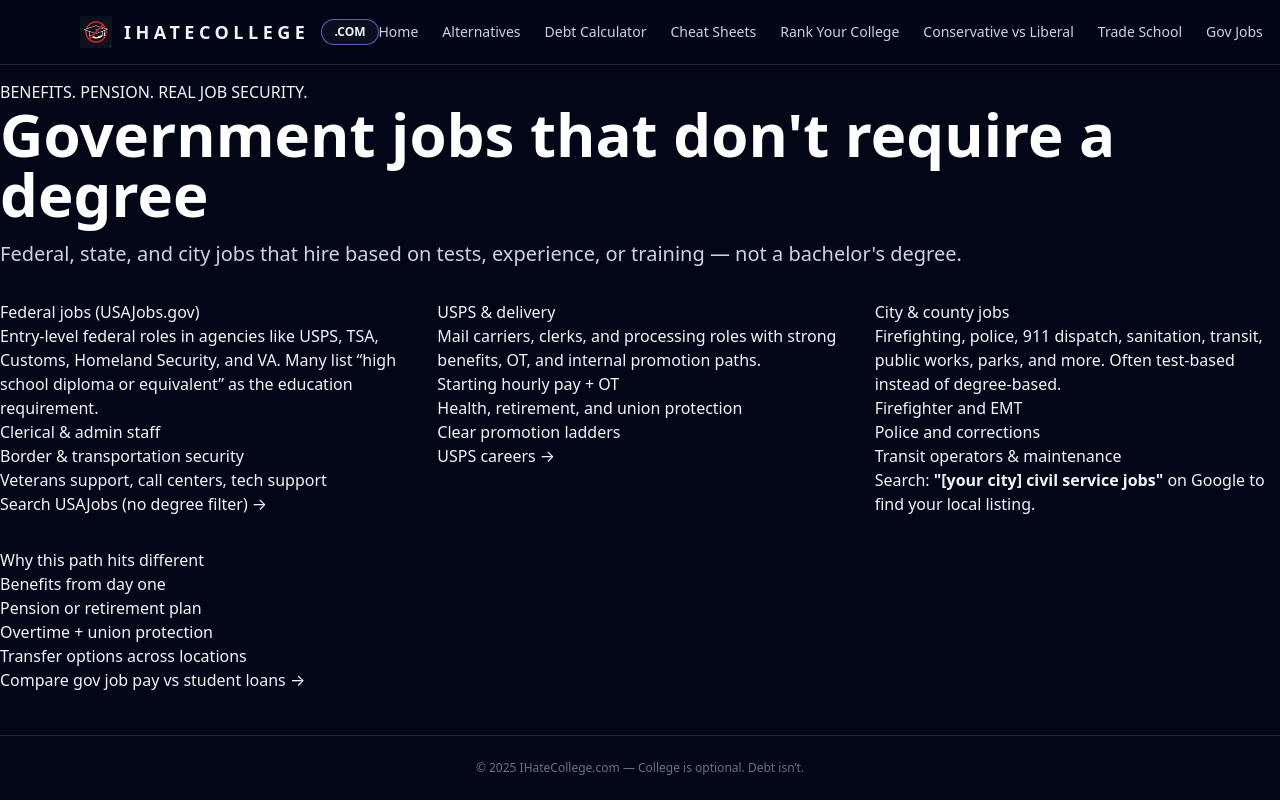
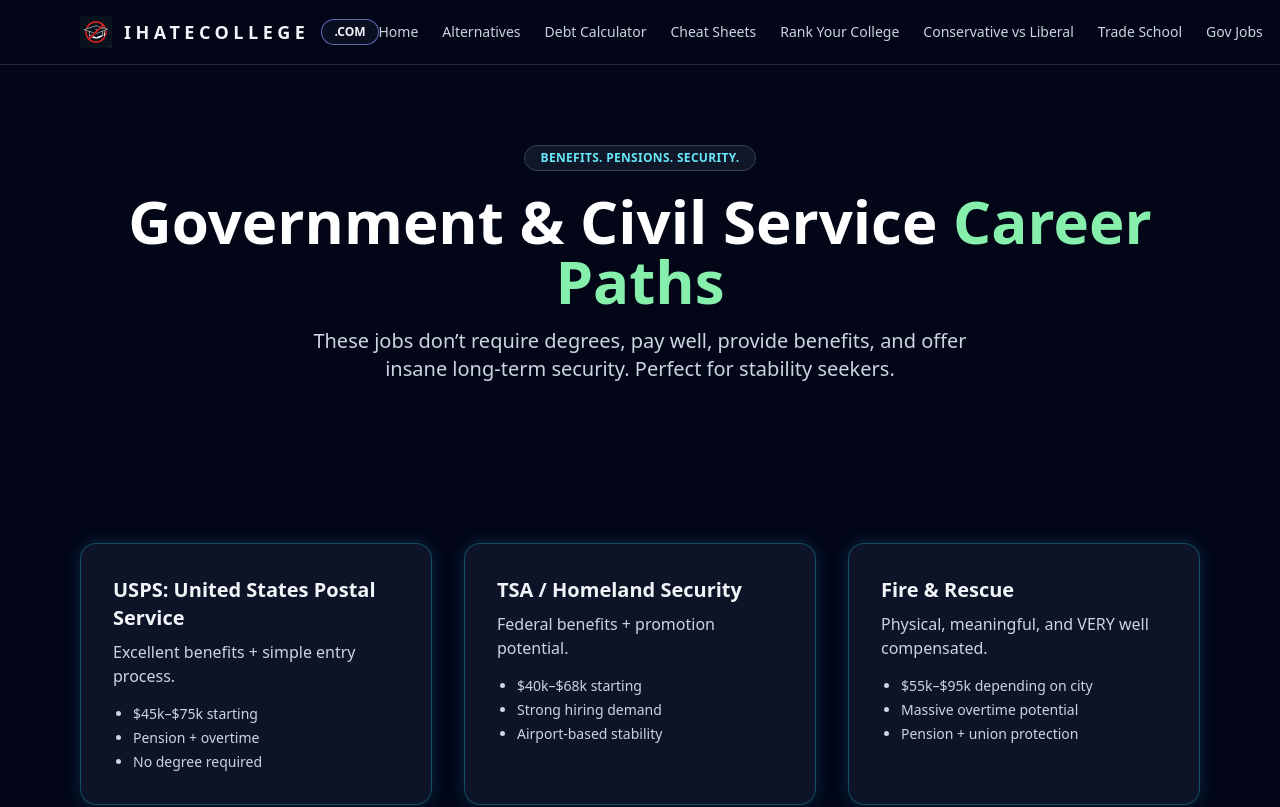
Before and after one commit to placebetsai/Ihatecollege, a Next.js app: page /civil-service in a window 1280 px wide. Shown: the top 807 px of the page. Built offline with nearby package versions, Linux system fonts and the light colour scheme.

Commit message:
Update civil-service.js

```diff
--- a/pages/civil-service.js
+++ b/pages/civil-service.js
@@ -1,99 +1,100 @@
 // pages/civil-service.js
 import Layout from "../components/Layout";
+import SEO from "../components/SEO";
 
 export default function CivilService() {
   return (
-    <Layout title="Civil Service & Government Jobs – No Degree Paths">
-      <section className="hero">
-        <p className="eyebrow">BENEFITS. PENSION. REAL JOB SECURITY.</p>
-        <h1 className="hero-title">Government jobs that don&apos;t require a degree</h1>
-        <p className="hero-subtitle">
-          Federal, state, and city jobs that hire based on tests, experience, or
-          training — not a bachelor&apos;s degree.
+    <Layout>
+      <SEO
+        title="Gov Jobs & Civil Service Careers | IHateCollege.com"
+        description="Federal, state, and city jobs that don't require college degrees. USPS, TSA, Fire, Police, Border Patrol, and more."
+      />
+
+      {/* HERO */}
+      <section className="page-section text-center">
+        <p className="hero-eyebrow">BENEFITS. PENSIONS. SECURITY.</p>
+
+        <h1 className="hero-title">
+          Government & Civil Service <span className="text-green-300">Career Paths</span>
+        </h1>
+
+        <p className="hero-subtitle max-w-2xl mx-auto">
+          These jobs don’t require degrees, pay well, provide benefits, and offer
+          insane long-term security. Perfect for stability seekers.
         </p>
       </section>
 
-      <section className="section">
+      {/* GRID */}
+      <section className="page-section">
         <div className="path-grid">
-          {/* Federal jobs */}
-          <div className="path-card">
-            <h3>Federal jobs (USAJobs.gov)</h3>
-            <p className="path-body">
-              Entry-level federal roles in agencies like USPS, TSA, Customs,
-              Homeland Security, and VA. Many list “high school diploma or
-              equivalent” as the education requirement.
+          {/* USPS */}
+          <div className="glow-card p-6">
+            <h3 className="text-xl font-bold mb-2">USPS: United States Postal Service</h3>
+            <p className="text-slate-300 mb-4">
+              Excellent benefits + simple entry process.
             </p>
-            <ul className="path-list">
-              <li>Clerical &amp; admin staff</li>
-              <li>Border &amp; transportation security</li>
-              <li>Veterans support, call centers, tech support</li>
+            <ul className="list-disc ml-5 text-slate-300 text-sm space-y-1">
+              <li>$45k–$75k starting</li>
+              <li>Pension + overtime</li>
+              <li>No degree required</li>
             </ul>
-            <p className="path-link">
-              <a
-                href="https://www.usajobs.gov"
-                target="_blank"
-                rel="noreferrer"
-              >
-                Search USAJobs (no degree filter) →
-              </a>
-            </p>
           </div>
 
-          {/* Postal worker */}
-          <div className="path-card">
-            <h3>USPS &amp; delivery</h3>
-            <p className="path-body">
-              Mail carriers, clerks, and processing roles with strong benefits,
-              OT, and internal promotion paths.
+          {/* TSA */}
+          <div className="glow-card p-6">
+            <h3 className="text-xl font-bold mb-2">TSA / Homeland Security</h3>
+            <p className="text-slate-300 mb-4">
+              Federal benefits + promotion potential.
             </p>
-            <ul className="path-list">
-              <li>Starting hourly pay + OT</li>
-              <li>Health, retirement, and union protection</li>
-              <li>Clear promotion ladders</li>
+            <ul className="list-disc ml-5 text-slate-300 text-sm space-y-1">
+              <li>$40k–$68k starting</li>
+              <li>Strong hiring demand</li>
+              <li>Airport-based stability</li>
             </ul>
-            <p className="path-link">
-              <a
-                href="https://about.usps.com/careers/"
-                target="_blank"
-                rel="noreferrer"
-              >
-                USPS careers →
-              </a>
-            </p>
           </div>
 
-          {/* City & state */}
-          <div className="path-card">
-            <h3>City &amp; county jobs</h3>
-            <p className="path-body">
-              Firefighting, police, 911 dispatch, sanitation, transit, public
-              works, parks, and more. Often test-based instead of degree-based.
+          {/* FIRE */}
+          <div className="glow-card p-6">
+            <h3 className="text-xl font-bold mb-2">Fire & Rescue</h3>
+            <p className="text-slate-300 mb-4">
+              Physical, meaningful, and VERY well compensated.
             </p>
-            <ul className="path-list">
-              <li>Firefighter and EMT</li>
-              <li>Police and corrections</li>
-              <li>Transit operators &amp; maintenance</li>
+            <ul className="list-disc ml-5 text-slate-300 text-sm space-y-1">
+              <li>$55k–$95k depending on city</li>
+              <li>Massive overtime potential</li>
+              <li>Pension + union protection</li>
             </ul>
-            <p className="path-link">
-              Search: <strong>&quot;[your city] civil service jobs&quot;</strong>{" "}
-              on Google to find your local listing.
-            </p>
           </div>
 
-          {/* Why this path */}
-          <div className="path-card">
-            <h3>Why this path hits different</h3>
-            <ul className="path-list">
-              <li>Benefits from day one</li>
-              <li>Pension or retirement plan</li>
-              <li>Overtime + union protection</li>
-              <li>Transfer options across locations</li>
+          {/* POLICE */}
+          <div className="glow-card p-6">
+            <h3 className="text-xl font-bold mb-2">Police & Sheriff Departments</h3>
+            <p className="text-slate-300 mb-4">
+              High pay + structured promotions.
+            </p>
+            <ul className="list-disc ml-5 text-slate-300 text-sm space-y-1">
+              <li>$55k–$120k depending on region</li>
+              <li>Retirement after 20–25 years</li>
+              <li>No college required in most states</li>
             </ul>
-            <p className="path-link">
-              <a href="/debt-calculator">Compare gov job pay vs student loans →</a>
-            </p>
           </div>
         </div>
+      </section>
+
+      {/* CTA */}
+      <section className="page-section text-center">
+        <h2 className="text-2xl font-bold mb-4">How to apply?</h2>
+        <p className="text-slate-400 max-w-md mx-auto mb-6">
+          Tell us where you live — we’ll point you to the exact hiring portals
+          for your city/state.
+        </p>
+
+        <a
+          href="/contact"
+          className="px-6 py-3 rounded-full bg-green-400 text-black font-bold hover:bg-green-300"
+        >
+          Find Local Openings →
+        </a>
       </section>
     </Layout>
   );
```
